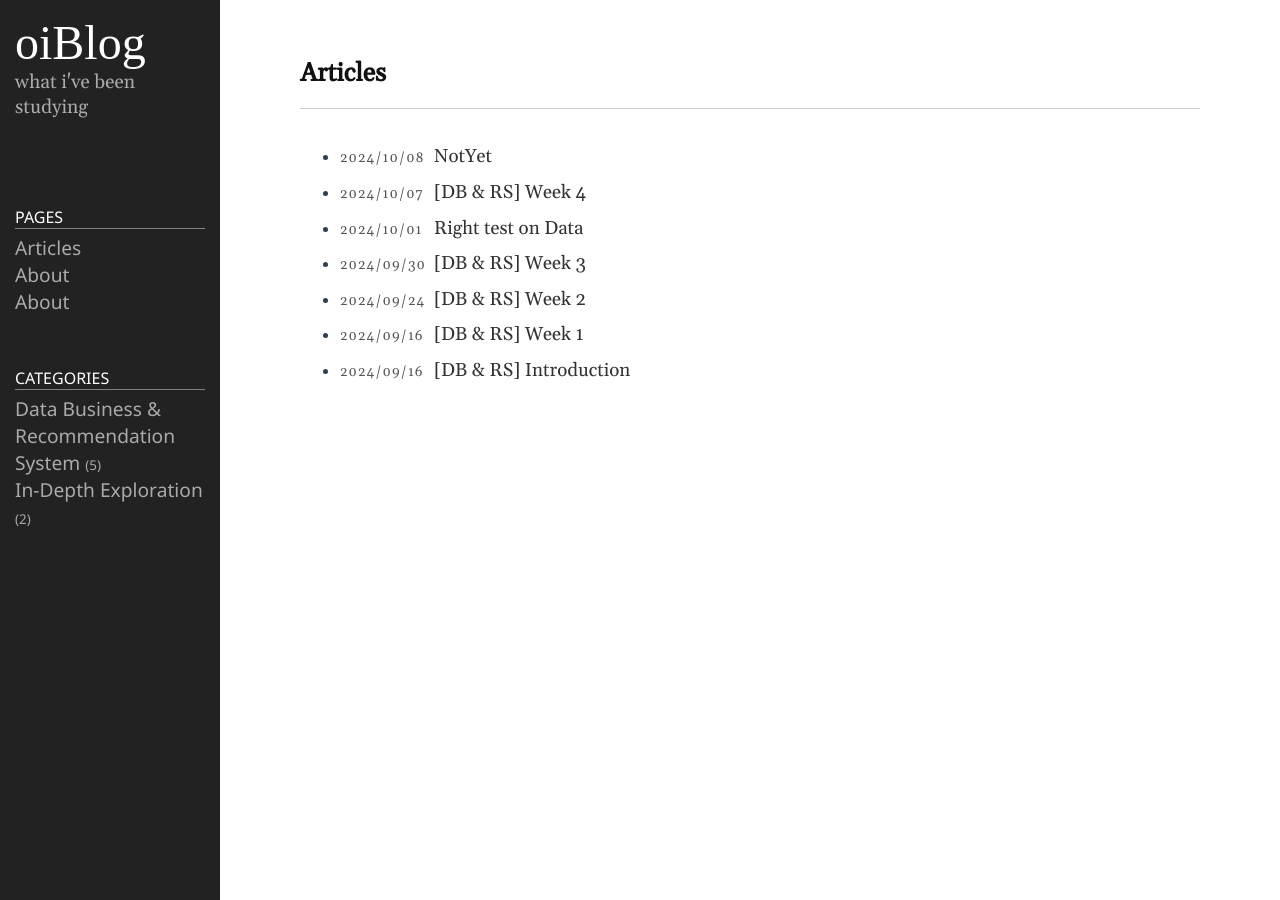
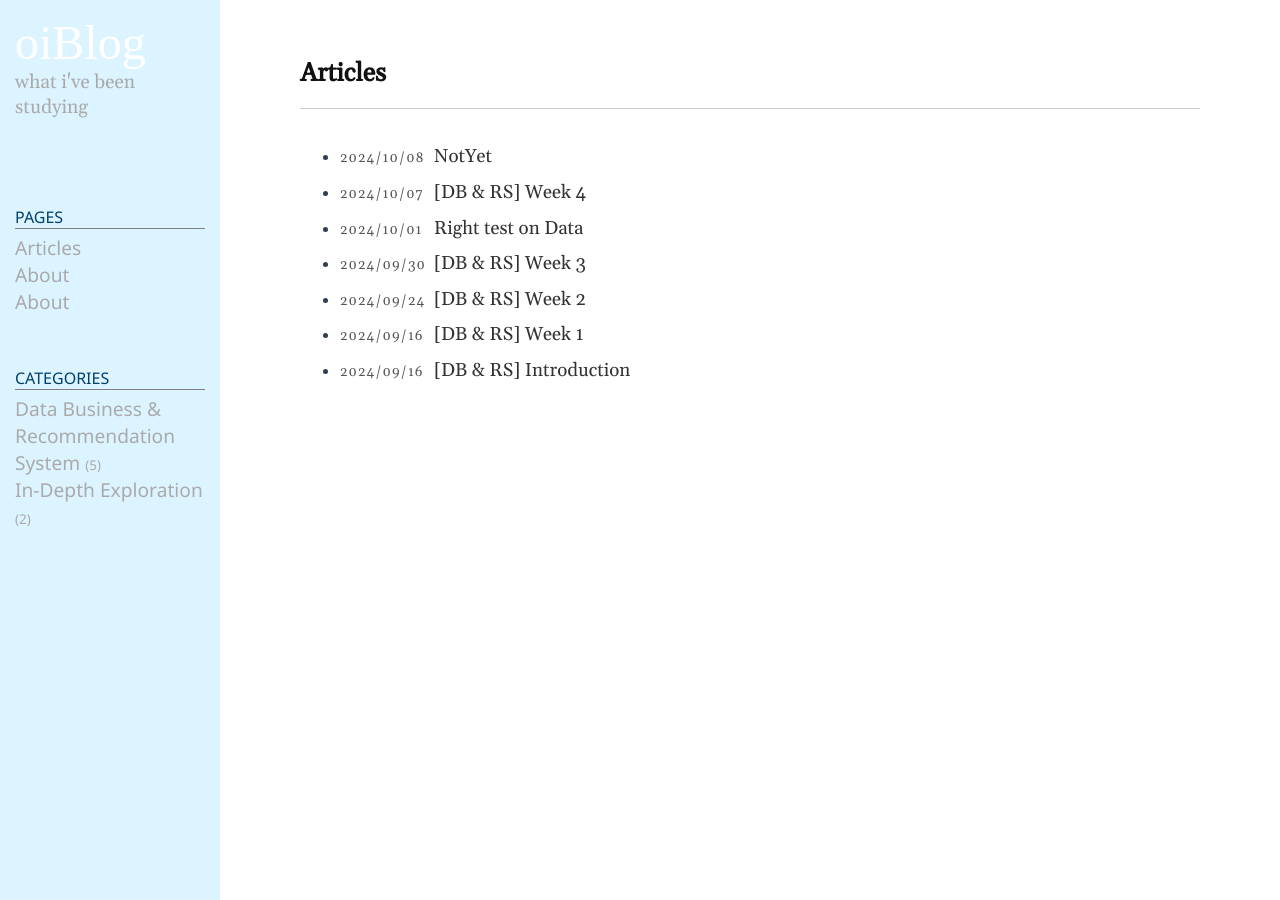
Before and after one commit to choiwlsd/choiwlsd.github.io, a Jekyll site: the page built from index.md, in a window 1280 px wide. Built offline with Jekyll 4.4.1, drawn with Linux system fonts in a browser that asks for light colours.

Commit message:
Fix: Change style

```diff
--- a/public/css/style.css
+++ b/public/css/style.css
@@ -98,8 +98,8 @@ code {
 	flex: 0 0 220px;
 	padding: 15px;
 	z-index: 1;
-	background-color: #222;
-	color: #fff;
+	background-color: #dbf4ff;
+	color: #00406d;
 }
 
 .sidebar-item {
```
